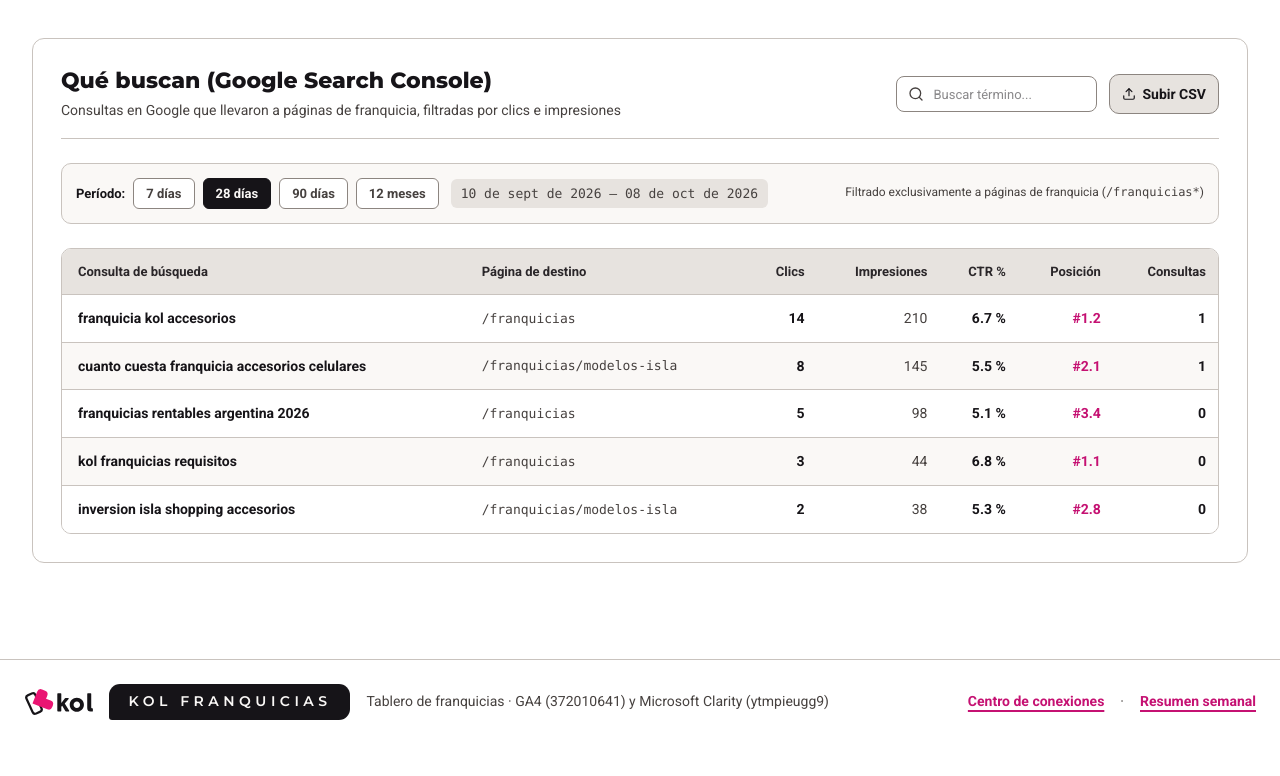
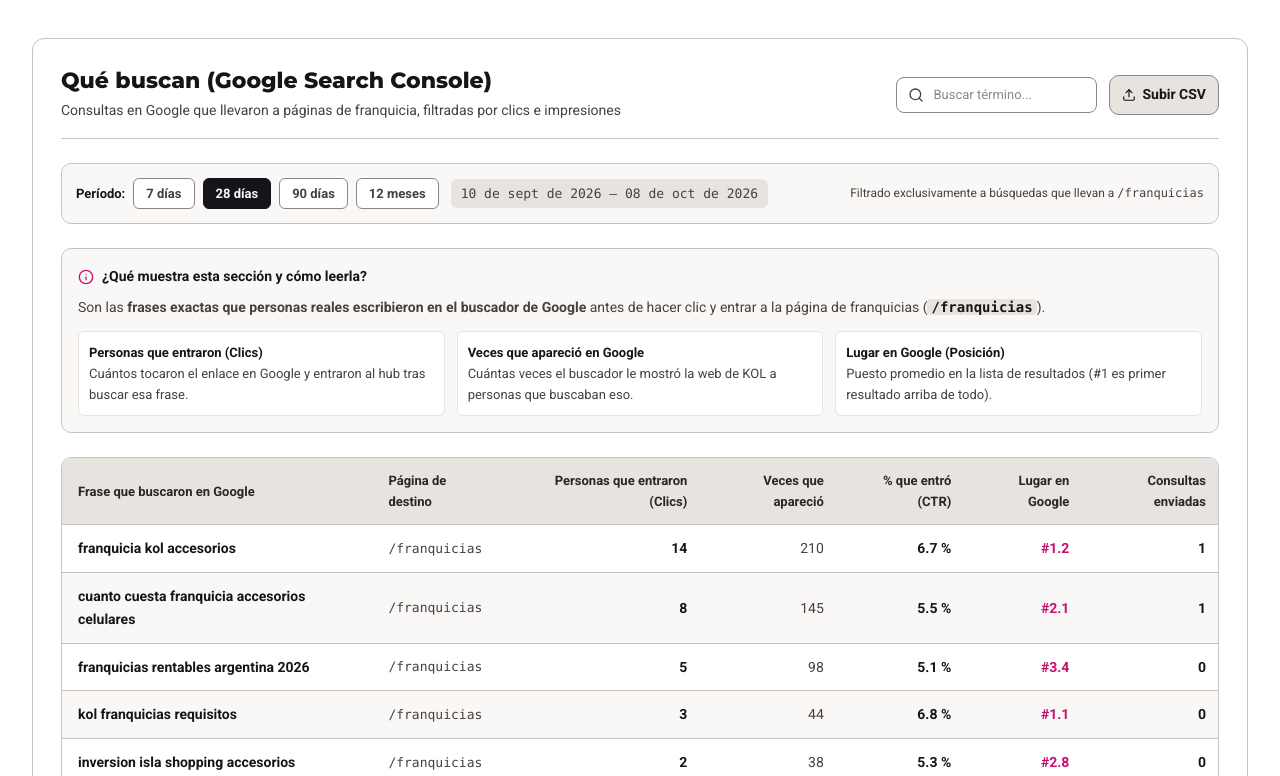
Before and after one commit to deboramalqui/kolmarketingsuite, a React (Vite) app: page / in a window 1280 px wide. Shown: the part 2024-2800 px from the top of the page. Before the commit the page ends 2768 px from the top, so only its background shows below. Built offline with nearby package versions, Linux system fonts and the light colour scheme; no server answers.

Commit message:
fix: nomenclatura oficial Google Marketing Platform, Microsoft Clarity y Meta, correccion de URLs, explicacion de Search Console y email oficial

```diff
--- a/index.html
+++ b/index.html
@@ -4,9 +4,9 @@
     <meta charset="UTF-8" />
     <meta name="viewport" content="width=device-width, initial-scale=1.0" />
     <title>Marketing KOL Suite</title>
-    <meta name="description" content="Marketing KOL Suite: plataforma de análisis en tiempo real, predicción de rendimiento, automatización de campañas e informes periódicos para Google Marketing Platform y Microsoft Clarity bajo la Guía de marca v3 de KOL Franquicias." />
+    <meta name="description" content="Marketing KOL Suite: plataforma de análisis en tiempo real, predicción de rendimiento, automatización de campañas e informes periódicos para Google Marketing Platform, Microsoft Clarity y Meta bajo la Guía de marca v3 de KOL Franquicias." />
     <meta property="og:title" content="Marketing KOL Suite" />
-    <meta property="og:description" content="Marketing KOL Suite: plataforma de análisis en tiempo real, predicción de rendimiento, automatización de campañas e informes periódicos para Google Marketing Platform y Microsoft Clarity bajo la Guía de marca v3 de KOL Franquicias." />
+    <meta property="og:description" content="Marketing KOL Suite: plataforma de análisis en tiempo real, predicción de rendimiento, automatización de campañas e informes periódicos para Google Marketing Platform, Microsoft Clarity y Meta bajo la Guía de marca v3 de KOL Franquicias." />
     <meta property="og:type" content="website" />
     <meta name="twitter:card" content="summary_large_image" />
     <link rel="preconnect" href="https://fonts.googleapis.com" />
--- a/src/App.tsx
+++ b/src/App.tsx
@@ -63,7 +63,13 @@
     () => {
       try {
         const saved = localStorage.getItem("kol_marketing_accounts_config");
-        if (saved) return { ...INITIAL_CONNECTED_ACCOUNTS, ...JSON.parse(saved) };
+        if (saved) {
+          const parsed = JSON.parse(saved);
+          if (parsed.gmpAccountEmail === "marketing@kolfranquicias.com.ar") {
+            parsed.gmpAccountEmail = "malquidebora@gmail.com";
+          }
+          return { ...INITIAL_CONNECTED_ACCOUNTS, ...parsed };
+        }
       } catch {}
       return INITIAL_CONNECTED_ACCOUNTS;
     }
@@ -202,7 +208,7 @@
     {
       id: "msg-welcome",
       role: "assistant",
-      text: "Estás en el asistente de datos de KOL Franquicias.\n\nSolo respondo con datos reales de tu hub (Google Analytics 4, Search Console y Microsoft Clarity) bajo el protocolo oficial de medición.\n\nPodés preguntarme qué canal trae más consultas, dónde se traba la gente en el formulario, qué buscan en Google antes de entrar, o pedirme el enlace directo a las grabaciones de sesión en Clarity.",
+      text: "Estás en el asistente de datos de KOL Franquicias.\n\nSolo respondo con datos reales de tu hub (Google Marketing Platform, Microsoft Clarity y Meta) bajo el protocolo oficial de medición.\n\nPodés preguntarme qué canal trae más consultas, dónde se traba la gente en el formulario, qué buscan en Google antes de entrar, o pedirme el enlace directo a las grabaciones de sesión en Clarity.",
       timestamp: new Date().toTimeString().slice(0, 5),
     },
   ]);
@@ -240,7 +246,7 @@
       if (Array.isArray(data.errors) && data.errors.length > 0) {
         setSyncNotice(data.errors[0]);
       } else {
-        setSyncNotice("Datos sincronizados con éxito desde GA4, Search Console y Clarity.");
+        setSyncNotice("Datos sincronizados con éxito desde Google Marketing Platform, Microsoft Clarity y Meta.");
         setTimeout(() => setSyncNotice(null), 4000);
       }
     } catch {
@@ -363,14 +369,17 @@
           <div className="flex flex-col lg:flex-row lg:items-center justify-between gap-4">
             <div className="space-y-1">
               <div className="flex items-center gap-3">
-                <KolLogo variant="blanco" className="h-[32px] w-auto shrink-0" />
-                <span className="kol-lockup">KOL FRANQUICIAS</span>
+                <KolLogo variant="blanco" className="h-[30px] w-auto shrink-0" />
+                <span className="text-[#8C8580] font-light text-[20px] select-none">|</span>
+                <span className="font-kol-display font-extrabold text-[15px] tracking-[0.22em] text-[#FAF8F6] uppercase">
+                  FRANQUICIAS
+                </span>
               </div>
               <h1 className="font-kol-display font-extrabold text-[22px] sm:text-[26px] leading-[32px] text-[#FAF8F6]">
                 Tablero de franquicia · Protocolo verificado de medición
               </h1>
               <p className="text-[13px] text-[#C9C3BE]">
-                Medición del embudo de captación con datos reales de Google Analytics 4, Search Console y Microsoft Clarity
+                Medición del embudo de captación con datos reales de Google Marketing Platform, Microsoft Clarity y Meta
               </p>
             </div>
 
@@ -381,7 +390,7 @@
                 onClick={handleManualSync}
                 disabled={isSyncing}
                 className="kol-btn-normal px-4 bg-[#2A2629] text-[#FAF8F6] border border-[#46413F] hover:bg-[#46413F] flex items-center gap-2 whitespace-nowrap kol-focus text-[13px] font-semibold"
-                title="Sincronizar GA4, Search Console y Clarity"
+                title="Sincronizar Google Marketing Platform, Microsoft Clarity y Meta"
               >
                 <RefreshCw
                   className={`w-3.5 h-3.5 ${isSyncing ? "animate-spin" : ""}`}
@@ -718,10 +727,13 @@
       {/* Pie libre en tema blanco */}
       <footer className="border-t border-[#C9C3BE] bg-[#FFFFFF] py-6 px-6 mt-16">
         <div className="max-w-[1440px] mx-auto flex flex-col sm:flex-row items-center justify-between gap-4 text-[14px] text-[#46413F]">
-          <div className="flex items-center gap-4">
-            <KolLogo variant="oscuro" className="h-[28px] w-auto" />
-            <span className="kol-lockup-light">KOL FRANQUICIAS</span>
-            <span>Tablero de franquicias · GA4 (372010641) y Microsoft Clarity (ytmpieugg9)</span>
+          <div className="flex items-center gap-3">
+            <KolLogo variant="oscuro" className="h-[24px] w-auto shrink-0" />
+            <span className="text-[#C9C3BE] font-light text-[18px]">|</span>
+            <span className="font-kol-display font-extrabold text-[13px] tracking-[0.2em] text-[#161418] uppercase">
+              FRANQUICIAS
+            </span>
+            <span className="text-[#8C8580] ml-2">· Google Marketing Platform, Microsoft Clarity y Meta</span>
           </div>
           <div className="flex items-center gap-4">
             <button
--- a/src/components/CampaignStudioView.tsx
+++ b/src/components/CampaignStudioView.tsx
@@ -169,7 +169,7 @@
                 1
               </span>
               <h2 className="font-kol-display font-bold text-[22px] leading-[28px] text-[#161418]">
-                Automatizá tu campaña en Google Marketing Platform
+                Automatizá tu campaña en Google Marketing Platform, Microsoft Clarity y Meta
               </h2>
             </div>
             <p className="text-[15px] text-[#46413F] mt-2">
--- a/src/components/ConexionesView.tsx
+++ b/src/components/ConexionesView.tsx
@@ -57,7 +57,7 @@
             Centro de conexiones (KOL Marketing Suite)
           </h2>
           <p className="text-[14px] text-[#46413F] mt-1">
-            Administración unificada de GA4, Search Console, Meta Ads y Clarity para el tablero de franquicias
+            Administración unificada de Google Marketing Platform, Microsoft Clarity y Meta para el tablero de franquicias
           </p>
         </div>
 
@@ -128,7 +128,7 @@
                   setFormData({ ...formData, gmpAccountEmail: e.target.value })
                 }
                 className="w-full h-[40px] px-3 border border-[#8C8580] rounded-[8px] text-[14px] text-[#161418] kol-focus"
-                placeholder="marketing@kolfranquicias.com.ar"
+                placeholder="malquidebora@gmail.com"
               />
             </div>
           </div>
--- a/src/components/DataAssistantView.tsx
+++ b/src/components/DataAssistantView.tsx
@@ -226,7 +226,7 @@
         role: "assistant",
         text:
           data.text ||
-          "Listo, ya ejecuté la acción solicitada sobre tus datos de Google Marketing Platform y Clarity.",
+          "Listo, ya ejecuté la acción solicitada sobre tus datos de Google Marketing Platform, Microsoft Clarity y Meta.",
         timestamp: new Date().toTimeString().slice(0, 5),
         executedActions:
           executedActions.length > 0 ? executedActions : undefined,
@@ -258,7 +258,7 @@
               Consultá tus datos y ejecutá acciones
             </h2>
             <p className="text-[14px] text-[#46413F] mt-0.5">
-              Hacé preguntas sobre Google Marketing Platform y Clarity, o pedí que cree reportes, los elimine o programe envíos
+              Hacé preguntas sobre Google Marketing Platform, Microsoft Clarity y Meta, o pedí que cree reportes, los elimine o programe envíos
             </p>
           </div>
         </div>
@@ -304,7 +304,7 @@
           {isLoading && (
             <div className="flex items-center gap-2 text-[14px] text-[#161418] p-3.5 bg-[#F3F0ED] border border-[#C9C3BE] kol-card-12 w-fit">
               <RefreshCw className="w-4 h-4 animate-spin text-[#C51172]" />
-              <span>Consultando datos de Google Marketing Platform y Clarity...</span>
+              <span>Consultando datos de Google Marketing Platform, Microsoft Clarity y Meta...</span>
             </div>
           )}
         </div>
--- a/src/components/HoyDashboardView.tsx
+++ b/src/components/HoyDashboardView.tsx
@@ -73,7 +73,7 @@
             Alertas automáticas del período (28 días)
           </h2>
           <span className="text-[12px] font-bold text-[#8C8580]">
-            Actualizado en vivo con GA4, Search Console y Clarity
+            Actualizado en vivo con Google Marketing Platform, Microsoft Clarity y Meta
           </span>
         </div>
 
@@ -476,7 +476,32 @@
           </div>
 
           <div className="text-[#46413F] text-[12px]">
-            Filtrado exclusivamente a páginas de franquicia (<span className="font-mono">/franquicias*</span>)
+            Filtrado exclusivamente a búsquedas que llevan a <span className="font-mono">/franquicias</span>
+          </div>
+        </div>
+
+        {/* Cuadro explicativo directo para que cualquiera en Kol lo entienda */}
+        <div className="p-4 bg-[#FAF8F6] border border-[#C9C3BE] rounded-[10px] space-y-2 text-[14px]">
+          <div className="font-bold text-[#161418] flex items-center gap-2">
+            <Info className="w-4 h-4 text-[#C51172]" />
+            <span>¿Qué muestra esta sección y cómo leerla?</span>
+          </div>
+          <p className="text-[#46413F] leading-relaxed">
+            Son las <strong>frases exactas que personas reales escribieron en el buscador de Google</strong> antes de hacer clic y entrar a la página de franquicias (<code className="bg-[#E7E3DF] px-1 rounded font-semibold text-[#161418]">/franquicias</code>).
+          </p>
+          <div className="grid grid-cols-1 sm:grid-cols-3 gap-3 pt-1 text-[13px]">
+            <div className="p-2.5 bg-[#FFFFFF] border border-[#E7E3DF] rounded-[6px]">
+              <strong className="block text-[#161418]">Personas que entraron (Clics)</strong>
+              <span className="text-[#46413F]">Cuántos tocaron el enlace en Google y entraron al hub tras buscar esa frase.</span>
+            </div>
+            <div className="p-2.5 bg-[#FFFFFF] border border-[#E7E3DF] rounded-[6px]">
+              <strong className="block text-[#161418]">Veces que apareció en Google</strong>
+              <span className="text-[#46413F]">Cuántas veces el buscador le mostró la web de KOL a personas que buscaban eso.</span>
+            </div>
+            <div className="p-2.5 bg-[#FFFFFF] border border-[#E7E3DF] rounded-[6px]">
+              <strong className="block text-[#161418]">Lugar en Google (Posición)</strong>
+              <span className="text-[#46413F]">Puesto promedio en la lista de resultados (#1 es primer resultado arriba de todo).</span>
+            </div>
           </div>
         </div>
 
@@ -494,13 +519,13 @@
             <table className="w-full text-left border-collapse">
               <thead>
                 <tr className="bg-[#E7E3DF] text-[#2A2629] text-[13px] font-bold">
-                  <th className="py-3 px-4">Consulta de búsqueda</th>
+                  <th className="py-3 px-4">Frase que buscaron en Google</th>
                   <th className="py-3 px-3">Página de destino</th>
-                  <th className="py-3 px-3 text-right">Clics</th>
-                  <th className="py-3 px-3 text-right">Impresiones</th>
-                  <th className="py-3 px-3 text-right">CTR %</th>
-                  <th className="py-3 px-3 text-right">Posición</th>
-                  <th className="py-3 px-3 text-right">Consultas</th>
+                  <th className="py-3 px-3 text-right">Personas que entraron (Clics)</th>
+                  <th className="py-3 px-3 text-right">Veces que apareció</th>
+                  <th className="py-3 px-3 text-right">% que entró (CTR)</th>
+                  <th className="py-3 px-3 text-right">Lugar en Google</th>
+                  <th className="py-3 px-3 text-right">Consultas enviadas</th>
                 </tr>
               </thead>
               <tbody className="text-[14px] text-[#161418]">
--- a/src/components/PredictiveAnalyticsView.tsx
+++ b/src/components/PredictiveAnalyticsView.tsx
@@ -118,7 +118,7 @@
               </h2>
             </div>
             <p className="text-[15px] text-[#46413F] mt-2">
-              Elegí el horizonte para proyectar ROAS, CPA y eventos clave del embudo de 4 etapas según Google Marketing Platform y Clarity
+              Elegí el horizonte para proyectar ROAS, CPA y eventos clave del embudo de 4 etapas según Google Marketing Platform, Microsoft Clarity y Meta
             </p>
           </div>
 
@@ -284,7 +284,7 @@
               </h3>
             </div>
             <p className="text-[15px] text-[#46413F] mt-2">
-              Elegí una categoría para filtrar o aplicá el ajuste directamente en Google Marketing Platform
+              Elegí una categoría para filtrar o aplicá el ajuste directamente en Google Marketing Platform, Microsoft Clarity y Meta
             </p>
           </div>
 
--- a/src/components/ReportsAndScheduleView.tsx
+++ b/src/components/ReportsAndScheduleView.tsx
@@ -231,7 +231,7 @@
           `[KOL Franquicias] ${sched.name} (${sched.frequency})`,
         executiveHeadline:
           content.executiveHeadline ||
-          "Resumen de rendimiento de Google Marketing Platform y Clarity",
+          "Resumen de rendimiento de Google Marketing Platform, Microsoft Clarity y Meta",
         executiveSummary:
           content.executiveSummary ||
           "Informe generado automáticamente con métricas sincronizadas.",
@@ -313,7 +313,7 @@
               </h2>
             </div>
             <p className="text-[15px] text-[#46413F] mt-2">
-              Armá tus propios cruces entre Google Marketing Platform y Clarity o pedíselo por escrito al asistente
+              Armá tus propios cruces entre Google Marketing Platform, Microsoft Clarity y Meta o pedíselo por escrito al asistente
             </p>
           </div>
           <span className="text-[14px] font-bold text-[#161418] tabular-nums">
--- a/src/data/initialMarketingData.ts
+++ b/src/data/initialMarketingData.ts
@@ -25,7 +25,7 @@
 // Configuración de conexiones de KOL Franquicias
 export const INITIAL_CONNECTED_ACCOUNTS: ConnectedAccountsConfig = {
   onboardingCompleted: true,
-  gmpAccountEmail: "marketing@kolfranquicias.com.ar",
+  gmpAccountEmail: "malquidebora@gmail.com",
   gmpPropertyId: "372010641",
   gmpConnectedModules: [
     "Google Analytics 4 (Data API v1beta)",
@@ -155,7 +155,7 @@
     ctrPct: 5.5,
     avgPosition: 2.1,
     conversions: 1,
-    landingPage: "/franquicias/modelos-isla",
+    landingPage: "/franquicias",
     date: "2026-10-05",
   },
   {
@@ -191,7 +191,7 @@
     ctrPct: 5.3,
     avgPosition: 2.8,
     conversions: 0,
-    landingPage: "/franquicias/modelos-isla",
+    landingPage: "/franquicias",
     date: "2026-10-02",
   },
 ];
@@ -221,7 +221,7 @@
   {
     id: "clr-hub",
     pageUrl: "/franquicias",
-    sessions: 52,
+    sessions: 60,
     rageClicksPct: 3.1,
     deadClicksPct: 4.8,
     avgScrollDepthPct: 64,
@@ -237,16 +237,6 @@
     avgScrollDepthPct: 82,
     quickbacksPct: 4.0,
     dominantFrictionIssue: "Duda o pausa de ~35 segundos en el campo de selección de provincia / capital disponible.",
-  },
-  {
-    id: "clr-isla",
-    pageUrl: "/franquicias/modelos-isla",
-    sessions: 8,
-    rageClicksPct: 0.0,
-    deadClicksPct: 1.5,
-    avgScrollDepthPct: 71,
-    quickbacksPct: 6.2,
-    dominantFrictionIssue: "Excelente lectura de desglose de obra (22%) y mercadería (65%) para formato Isla 10 m².",
   },
 ];
 
```
Also changed, not shown: server.ts (+7 -7 lines), src/components/FuentesView.tsx (+6 -16 lines), 1 other file (tests, documents, lock files or other folders).
